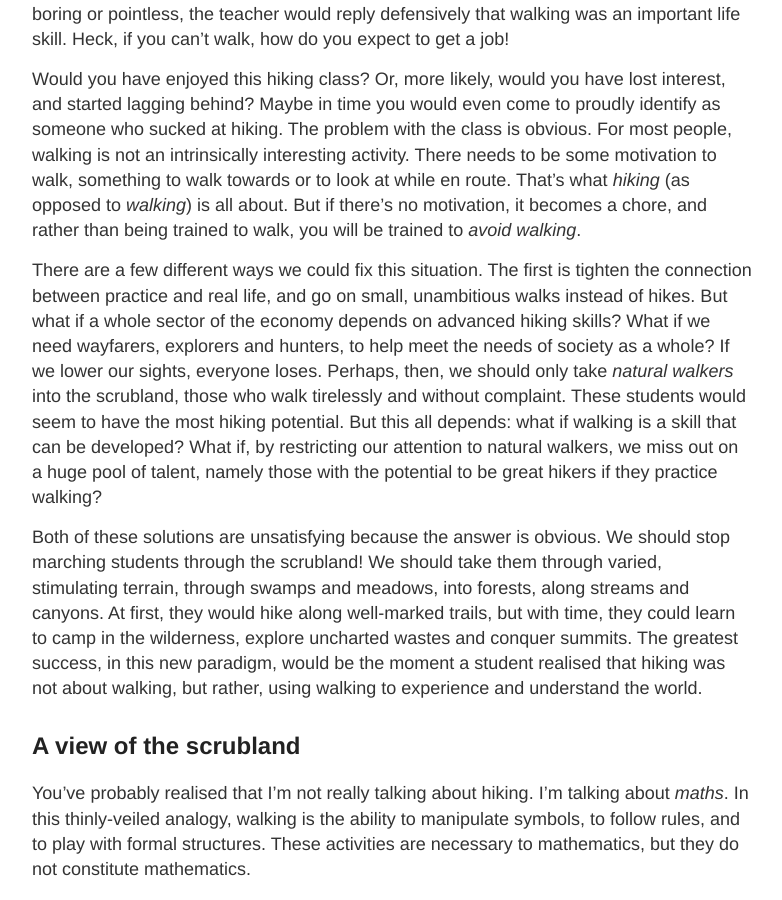
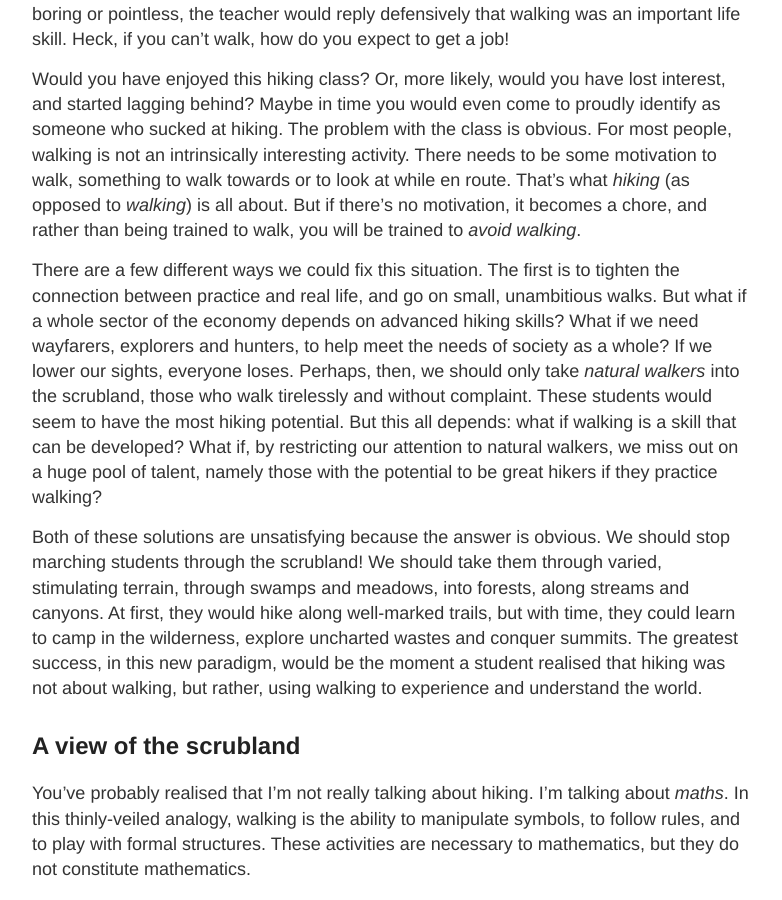
Before and after one commit to hapax/hapax.github.io, a Jekyll site: the page built from assets/teaching.md, in a window 1280 px wide and 900 px high, scrolled down 365 px. Shown: the whole window, without its empty margins (248-1030 px from the left). Built offline with Jekyll 4.4.1, drawn with Linux system fonts in a browser that asks for light colours; our own code applies the rules of GitHub Pages for plain Markdown files; formulas are drawn with MathJax 3; a script that is not in the unit is left out.

Commit message:
Update teaching.md

```diff
--- a/assets/teaching.md
+++ b/assets/teaching.md
@@ -35,8 +35,8 @@ But if there's no motivation, it becomes a chore, and rather than being trained
 walk, you will be trained to *avoid walking*.
 
 There are a few different ways we could fix this situation.
-The first is tighten the connection between practice and real life,
-and go on small, unambitious walks instead of hikes.
+The first is to tighten the connection between practice and real life,
+and go on small, unambitious walks.
 But what if a whole sector of the economy
 depends on advanced hiking skills?
 What if we need wayfarers, explorers and hunters, to help meet the
```
